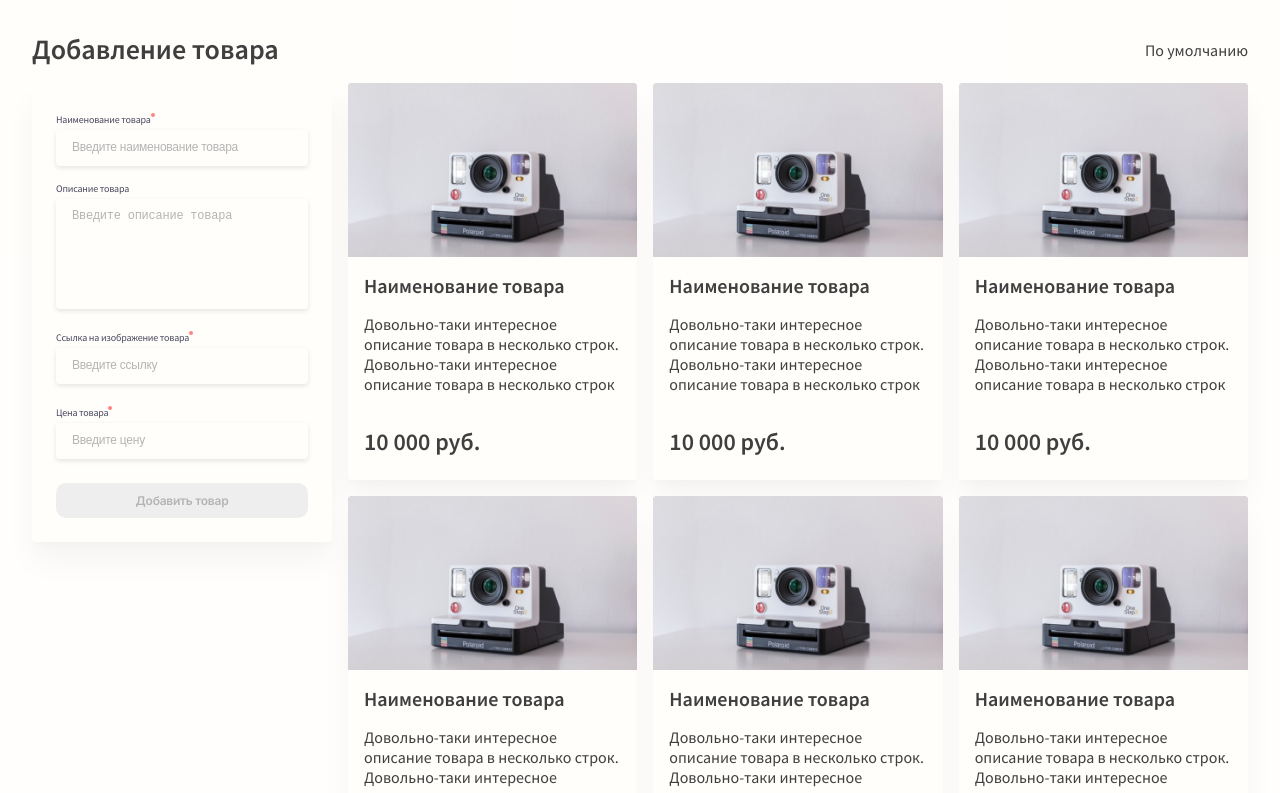
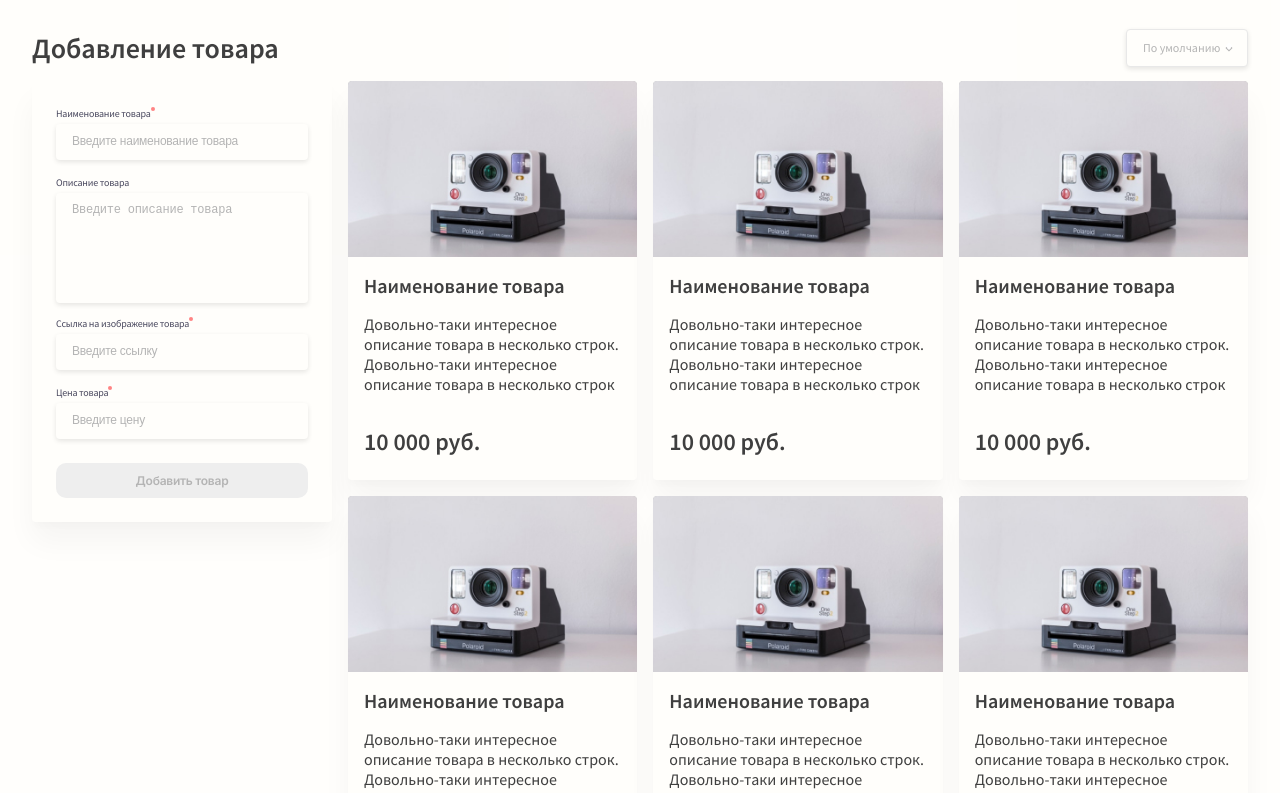
Before and after one commit to proksiks/idaproject, a Nuxt app: page / in a window 1280 px wide. Shown: the top 793 px of the page. Built offline with nearby package versions, Linux system fonts and the light colour scheme.

Commit message:
add select and animations

```diff
--- a/assets/styles/scss/_global.scss
+++ b/assets/styles/scss/_global.scss
@@ -2,7 +2,7 @@
   width: 100%;
   min-height: 100vh;
   background: rgba(255, 254, 251, 0.8);
-  padding: 32px;
+  padding: 29px 32px;
   @media (max-width: 768px) {
     padding: 16px;
   }
--- a/components/Box.vue
+++ b/components/Box.vue
@@ -8,8 +8,9 @@
   box-shadow: 0px 20px 30px rgba(0, 0, 0, 0.04),
     0px 6px 10px rgba(0, 0, 0, 0.02);
   border-radius: 4px;
-  transition: box-shadow 0.3s ease;
+  transition: 0.6s ease;
 }
+
 .box:hover {
   box-shadow: 0px 20px 30px rgba(0, 0, 0, 0.05),
     0px 6px 10px rgba(0, 0, 0, 0.03);
--- a/components/Card.vue
+++ b/components/Card.vue
@@ -41,7 +41,7 @@ export default {
   //.card__img
   &__img {
     position: relative;
-    padding-bottom: 60.1%;
+    padding-bottom: 60.9%;
     background-color: #c7c7c7;
     border-radius: 4px 4px 0 0;
     overflow: hidden;
--- a/nuxt.config.js
+++ b/nuxt.config.js
@@ -27,7 +27,8 @@ export default {
 
   // Plugins to run before rendering page: https://go.nuxtjs.dev/config-plugins
   plugins: [
-    '~/plugins/vulidate.js'
+    '~/plugins/vulidate.js',
+    '~/plugins/multiselect.js',
   ],
 
   // Auto import components: https://go.nuxtjs.dev/config-components
--- a/package.json
+++ b/package.json
@@ -14,6 +14,7 @@
     "core-js": "^3.19.3",
     "nuxt": "^2.15.8",
     "vue": "^2.6.14",
+    "vue-multiselect": "^2.1.6",
     "vue-server-renderer": "^2.6.14",
     "vue-template-compiler": "^2.6.14",
     "vuelidate": "^0.7.7",
--- a/pages/index.vue
+++ b/pages/index.vue
@@ -2,7 +2,16 @@
   <main class="main">
     <div class="head">
       <Title>Добавление товара</Title>
-      <div class="select">По умолчанию</div>
+      <div class="select">
+        <multiselect
+          v-model="value"
+          :options="options"
+          :searchable="false"
+          :close-on-select="false"
+          :show-labels="false"
+          placeholder="По умолчанию"
+        ></multiselect>
+      </div>
     </div>
     <div class="wrapper">
       <div class="left">
@@ -77,6 +86,14 @@ export default {
   data() {
     return {
       disabled: false,
+
+      value: "По умолчанию",
+      options: [
+        "По умолчанию",
+        "По наименованию",
+        "По цене (от меньшего к большему)",
+        "По цене (от большего к меньшему)",
+      ],
       cards: [
         {
           id: 1,
@@ -211,12 +228,15 @@ export default {
 };
 </script>
 
-<style lang="scss" scoped>
+<style lang="scss">
 .head {
-  margin-bottom: 16px;
+  display: flex;
+  align-items: center;
+  justify-content: space-between;
+  margin-bottom: 14px;
 }
 .add-card {
-  padding: 24px;
+  padding: 20px 24px 24px 24px;
   position: sticky;
   top: 16px;
   @media (max-width: 480px) {
@@ -225,6 +245,12 @@ export default {
   &__item {
     & + & {
       margin-top: 16px;
+    }
+    &:nth-child(3) {
+      margin-top: 8px;
+    }
+    &:nth-child(4) {
+      margin-top: 10px;
     }
   }
   &__btn {
@@ -259,15 +285,91 @@ export default {
     grid-template-columns: 1fr;
   }
 }
-.item {
-  &::v-deep {
-    transition: all 0.6s ease;
+.multiselect {
+  min-width: 122px;
+  width: 100%;
+  min-height: 38px;
+  &__tags {
+    display: flex;
+    align-items: center;
+    padding: 10px 26px 11px 16px;
+    background: #fffefb;
+    box-shadow: 0px 2px 5px rgba(0, 0, 0, 0.1);
+    border-radius: 4px;
+    min-height: auto;
   }
-}
-.head {
-  display: flex;
-  align-items: center;
-  justify-content: space-between;
+  &__single {
+    padding: 0;
+    margin: 0;
+    font-size: 0.75rem;
+    line-height: 1.25;
+    color: #b4b4b4;
+    min-height: auto;
+    background: #fffefb;
+  }
+  &__select {
+    width: 38px;
+    height: 100%;
+    right: 0;
+    top: 0;
+    &::before {
+      position: absolute;
+      width: 5px;
+      height: 5px;
+      border: 1px solid #b4b4b4;
+      margin: 0;
+      left: 50%;
+      top: 50%;
+      transform: translate(-50%, -50%) rotate(45deg);
+    }
+    &::after {
+      content: "";
+      background: #ffffff;
+      position: absolute;
+      width: 5px;
+      height: 5px;
+      margin: 0;
+      left: 50%;
+      top: 50%;
+      transform: translate(-50%, -90%) rotate(45deg);
+    }
+  }
+  &__input {
+    padding: 0;
+    margin: 0;
+    font-size: 0.75rem;
+    line-height: 1.25;
+    color: #b4b4b4;
+    background: #fffefb;
+    &::placeholder {
+      font-family: inherit;
+      font-size: inherit;
+      font-weight: inherit;
+      color: inherit;
+    }
+  }
+  &__option {
+    padding: 5px;
+    margin: 0;
+    font-size: 0.75rem;
+    line-height: 1.25;
+    color: #b4b4b4;
+    background: #fffefb;
+    min-height: auto;
+    &--highlight {
+      background: #b8b5ae;
+      color: #ffffff;
+    }
+  }
+  &__placeholder {
+    padding: 0;
+    margin: 0;
+    font-size: 0.75rem;
+    line-height: 1.25;
+    color: #b4b4b4;
+    background: #fffefb;
+    min-height: auto;
+  }
 }
 
 // animation cards
--- a/pages/test.vue
+++ /dev/null
@@ -1,111 +0,0 @@
-<template>
-  <div>
-    <div class="form">
-      <label for="name">Name</label>
-      <input type="text" id="name" v-model="name" />
-      <button @click="addPlayer">Add player</button>
-    </div>
-    <div class="players">
-      <transition-group name="player" tag="div">
-        <div class="panel" v-for="player in players" :key="player.id">
-          <h2>
-            {{ player.name }}
-            <span class="remove" @click="deletePlayer(player.id)">Remove</span>
-          </h2>
-        </div>
-      </transition-group>
-    </div>
-  </div>
-</template>
-
-<script>
-export default {
-  data() {
-    return {
-      name: "",
-      players: [
-        {
-          id: 1,
-          name: "Batman",
-        },
-        {
-          id: 2,
-          name: "Robin",
-        },
-        {
-          id: 3,
-          name: "Superman",
-        },
-        {
-          id: 4,
-          name: "Spiderman",
-        },
-      ],
-    };
-  },
-  methods: {
-    addPlayer: function () {
-      const newPlayer = {
-        id: this.players.length + 1,
-        name: this.name,
-      };
-      this.players.push(newPlayer);
-    },
-    deletePlayer: function (playerId) {
-      let playerToRemove = this.players.find((player) => {
-        return player.id === playerId;
-      });
-
-      let playerIndex = this.players.indexOf(playerToRemove);
-      this.players.splice(playerIndex, 1);
-    },
-  },
-};
-</script>
-
-<style>
-.form {
-  margin: 0 auto;
-  width: 400px;
-}
-
-.panel {
-  width: 400px;
-  margin: 6px auto;
-  overflow: hidden;
-  border: 1px solid;
-  text-align: center;
-  transition: all 1s;
-  display: inline-block;
-}
-
-.players {
-  position: relative;
-  text-align: center;
-}
-
-.remove {
-  float: right;
-  cursor: pointer;
-  text-decoration: underline;
-  font-size: 12px;
-  vertical-align: bottom;
-}
-
-.player-enter,
-.player-leave-to {
-  opacity: 0;
-}
-
-.player-enter {
-  transform: translateY(30%);
-}
-
-.player-leave-to {
-  transform: translateX(300%);
-}
-
-.player-leave-active {
-  position: absolute;
-}
-</style>
--- /dev/null
+++ b/plugins/multiselect.js
@@ -0,0 +1,6 @@
+import Vue from 'vue'
+import Multiselect from 'vue-multiselect'
+
+import 'vue-multiselect/dist/vue-multiselect.min.css'
+
+Vue.component('multiselect', Multiselect)
```
Also changed, not shown: 1 other file (tests, documents, lock files or other folders).
